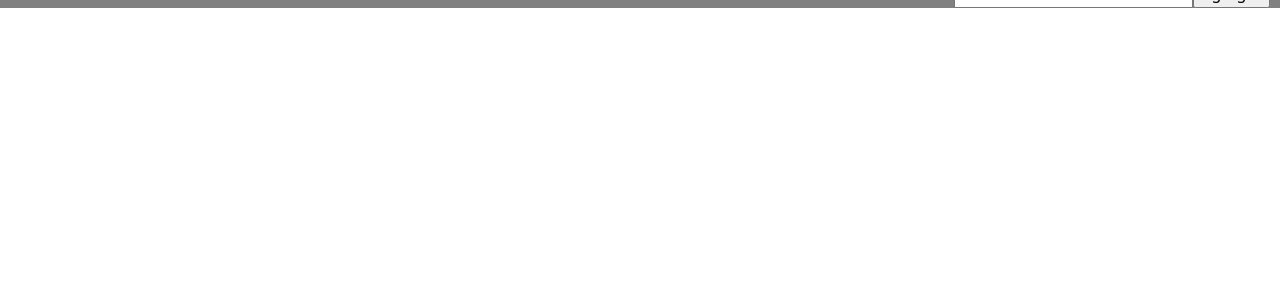
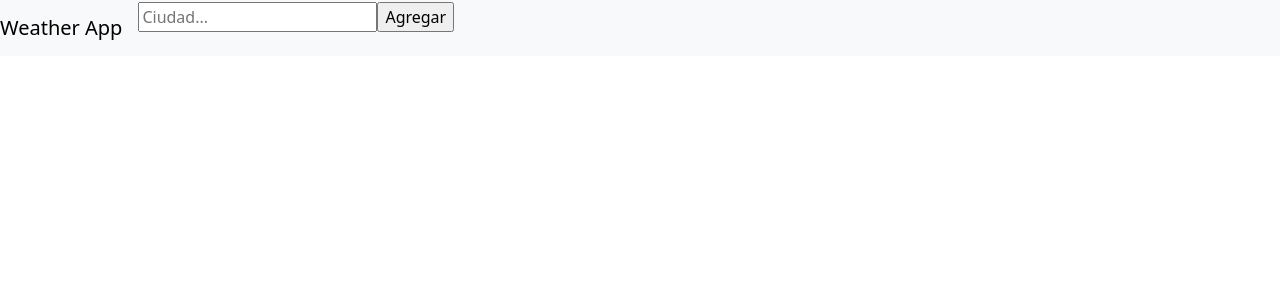
Before and after one commit to Cymbal-Axel/weather-app, a React (Create React App) app: page / in a window 1280 px wide. Shown: the top 300 px of the page. Built offline with nearby package versions, Linux system fonts and the light colour scheme.

Commit message:
se cambio el estilo del NavBar usando bootstrap

```diff
--- a/src/components/Nav.jsx
+++ b/src/components/Nav.jsx
@@ -1,12 +1,15 @@
 import React from 'react';
 import SearchBar from './SearchBar.jsx';
-import s from '../styles/Nav.module.css';
+import Navbar from 'react-bootstrap/Navbar';
 
 function Nav({onSearch}){
     return(
-        <div className={s.principalDiv}>
+        <Navbar bg="light" expand="lg">
+            <Navbar.Brand href="#home">Weather App</Navbar.Brand>
+
             <SearchBar onSearch={onSearch}/>
-        </div>
+
+        </Navbar>
     )
 }
 
```
